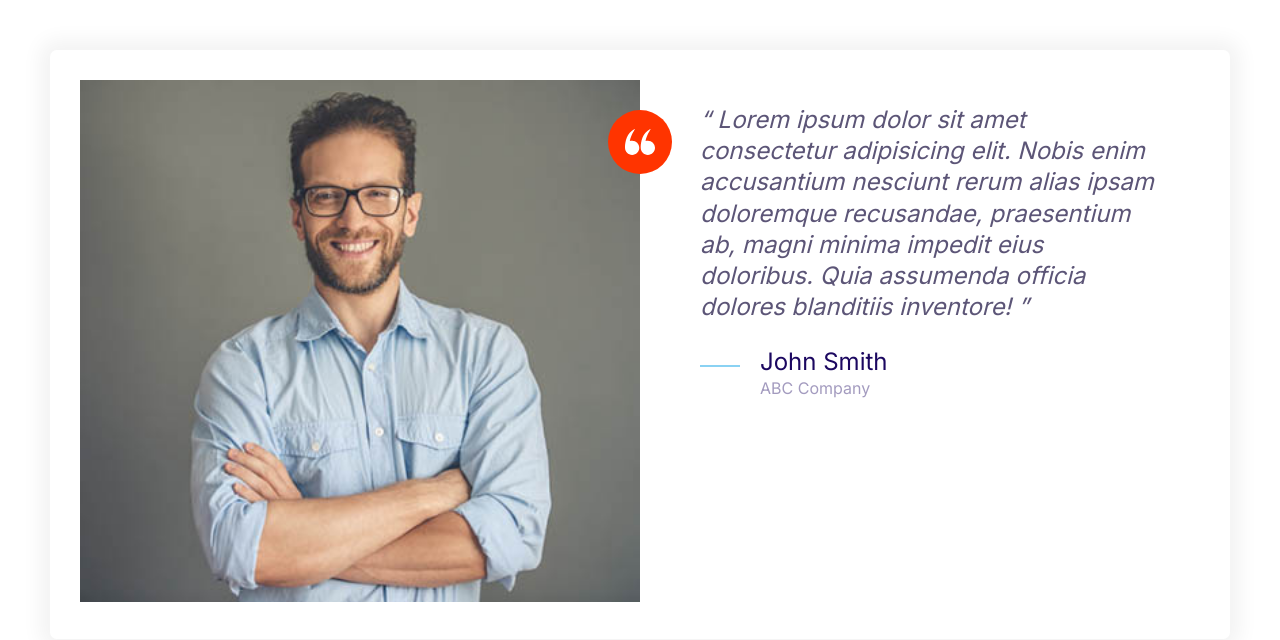
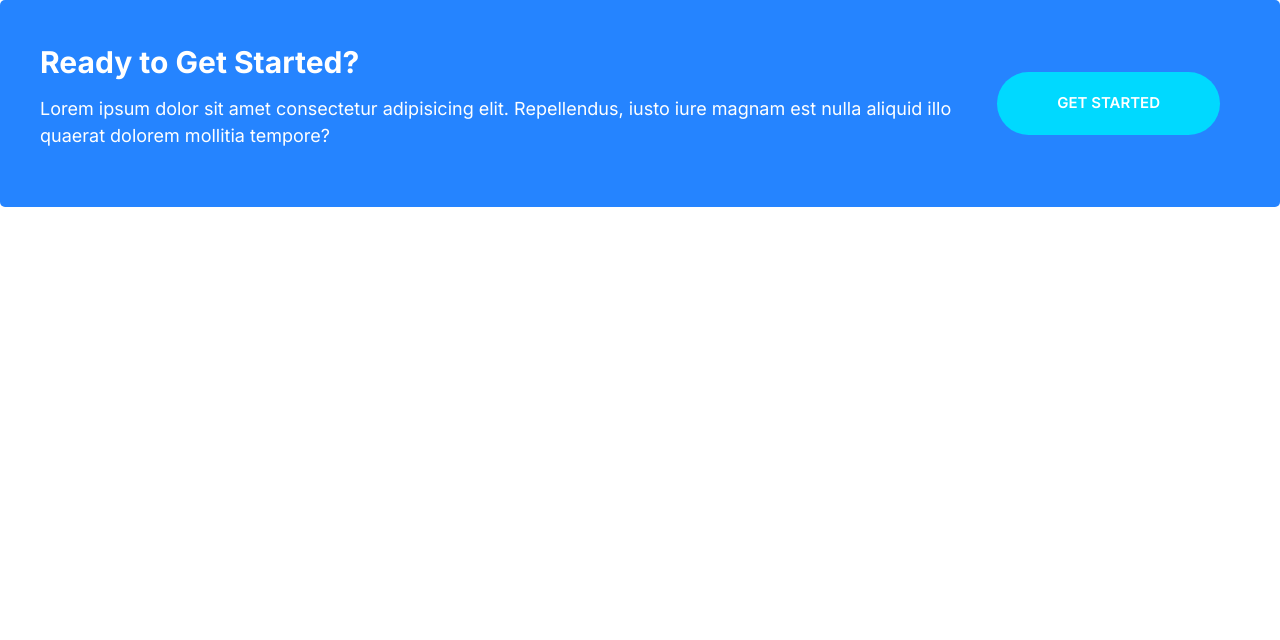
Before and after one commit to kusen30/website_fundamentals, a plain HTML site: page index.html in a window 1280 px wide. Drawn offline with Linux system fonts and the light colour scheme.

Commit message:
Added callout component

```diff
--- a/css/styles.css
+++ b/css/styles.css
@@ -237,6 +237,11 @@ a {
 .btn--outline:hover {
     background: var(--color-headings);
     color: #fff;
+}
+
+.btn--stretched {
+    padding-left: 6rem;
+    padding-right: 6rem;
 }
 
 .btn--block {
@@ -484,3 +489,44 @@ a {
         margin-left: 6rem;
     }
 }
+
+/* Callout */
+.callout {
+    padding: 4rem;
+    border-radius: 5px;
+}
+
+.callout--primary {
+    background: var(--color-primary);
+    color: #fff;
+}
+
+.callout__heading {
+    color: #fff;
+    margin-top: 0;
+    font-size: 3rem;
+}
+
+.callout .btn {
+    justify-self: center;
+    align-self: center;
+}
+
+.callout__content {
+    text-align: center;
+}
+
+@media screen and (min-width: 768px) {
+    .callout .grid--1x2 {
+        grid-template-columns: 1fr auto;
+    }
+
+    .callout__content {
+        text-align: left;
+    }
+
+    .callout .btn {
+        justify-self: start;
+        margin: 2rem;
+    }
+}
--- a/index.html
+++ b/index.html
@@ -13,38 +13,18 @@
     <link rel="stylesheet" href="css/normalize.css" />
     <link rel="stylesheet" href="css/styles.css" />
   </head>
-  <body style="padding: 5rem">
-    <div class="card testimonial">
+  <body>
+    <div class="callout callout--primary">
       <div class="grid grid--1x2">
-        <div class="testimonial__image">
-          <img src="images/testimonial.jpg" alt="A happy smiling customer" />
-          <span class="icon-container icon-container--accent">
-            <svg class="icon icon--white icon--small">
-              <use xlink:href="images/sprite.svg#quotes"></use>
-            </svg>
-          </span>
+        <div class="callout__content">
+          <h2 class="callout__heading">Ready to Get Started?</h2>
+          <p>
+            Lorem ipsum dolor sit amet consectetur adipisicing elit.
+            Repellendus, iusto iure magnam est nulla aliquid illo quaerat
+            dolorem mollitia tempore?
+          </p>
         </div>
-        <blockquote class="quote">
-          <p class="quote__text">
-            Lorem ipsum dolor sit amet consectetur adipisicing elit. Nobis enim
-            accusantium nesciunt rerum alias ipsam doloremque recusandae,
-            praesentium ab, magni minima impedit eius doloribus. Quia assumenda
-            officia dolores blanditiis inventore!
-          </p>
-          <footer>
-            <div class="media">
-              <div class="media__image">
-                <svg class="icon icon--primary quote__line">
-                  <use xlink:href="images/sprite.svg#line"></use>
-                </svg>
-              </div>
-              <div class="media__body">
-                <h3 class="media__title quote__author">John Smith</h3>
-                <p class="quote__organization">ABC Company</p>
-              </div>
-            </div>
-          </footer>
-        </blockquote>
+        <a href="#" class="btn btn--secondary btn--stretched">Get Started</a>
       </div>
     </div>
   </body>
```
Also changed, not shown: components/callouts.html (added, +13 -0 lines).
